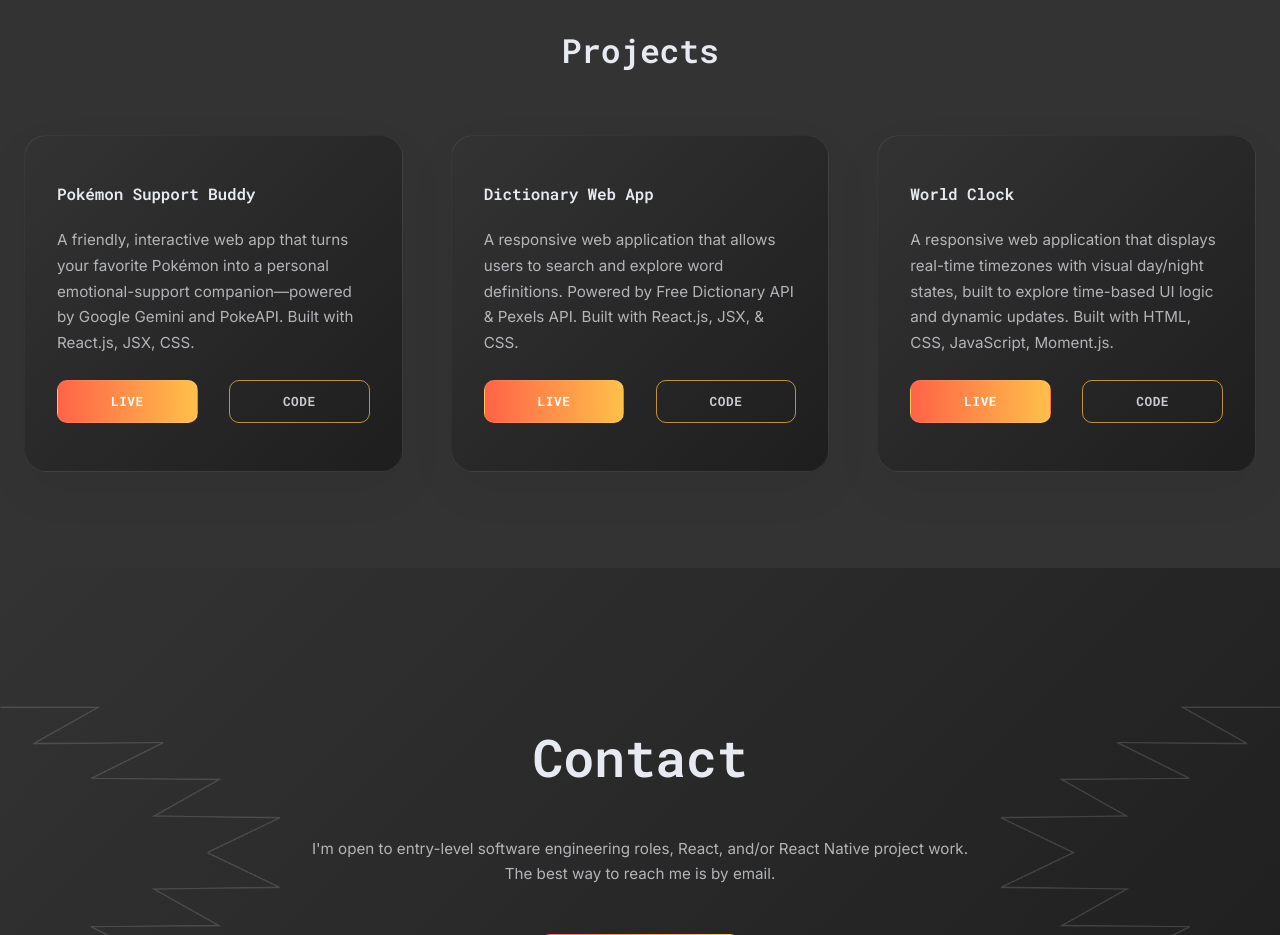
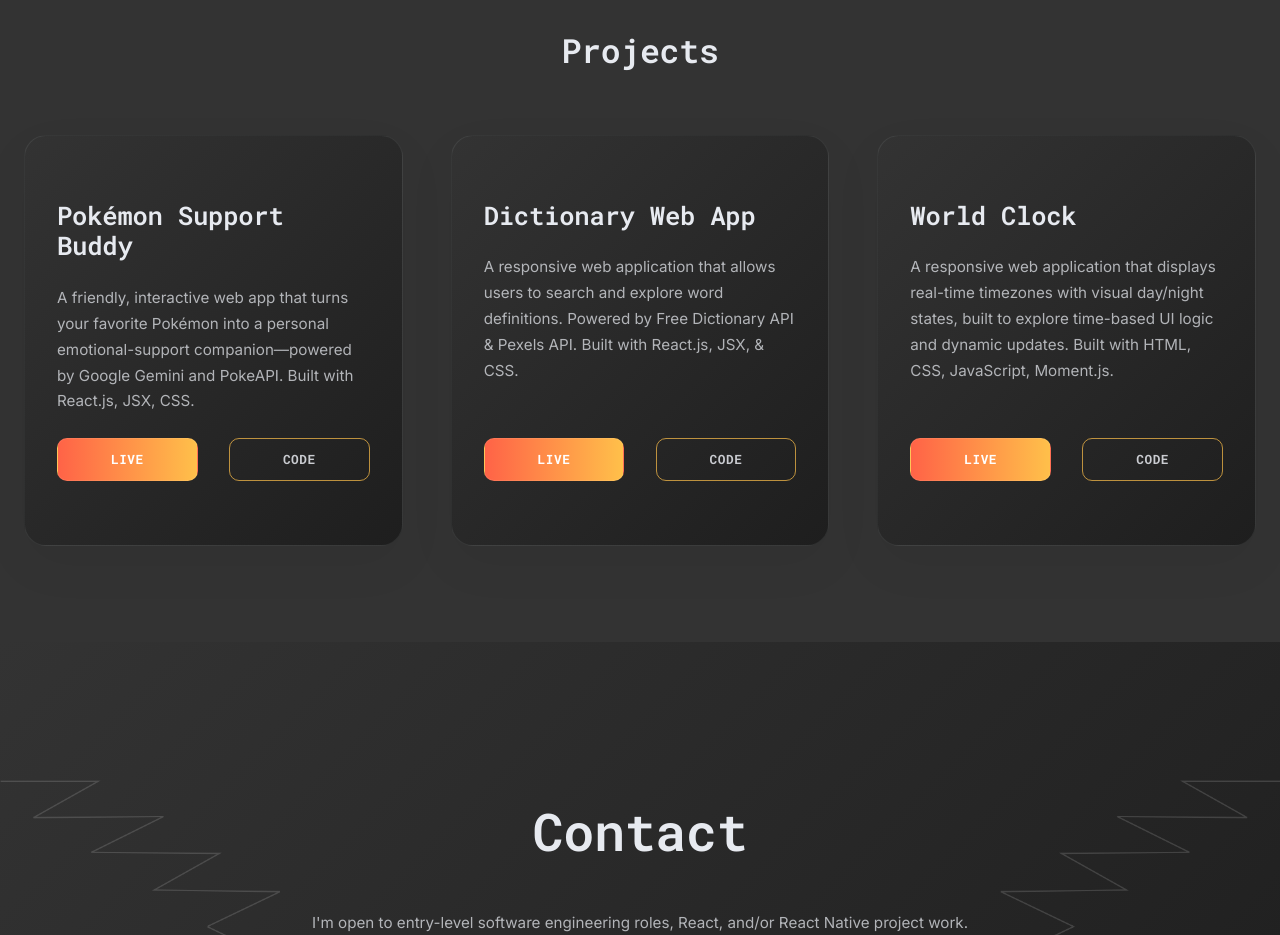
Before and after one commit to jordnlnn/dev-portfolio-26, a React (Vite) app: page / in a window 1280 px wide. Shown: the part 2000-2935 px from the top of the page. Built offline with nearby package versions, Linux system fonts and the light colour scheme.

Commit message:
Update spacing on projects section and cards

```diff
--- a/src/styles/_projects.scss
+++ b/src/styles/_projects.scss
@@ -22,7 +22,7 @@
 /* Card */
 .project-card {
   border-radius: 22px;
-  padding: var(--space-6) var(--space-5);
+  padding: var(--space-7) var(--space-5);
   //min-height: 320px;
 
   background: var(--bg-gradient);
@@ -42,7 +42,7 @@
 .project-card__title {
   font-family: var(--font-mono);
   font-weight: 600;
-  font-size: 1rem;
+  font-size: var(--fs-3);
   margin: 0 0 var(--space-4);
   color: var(--text);
 }
```
